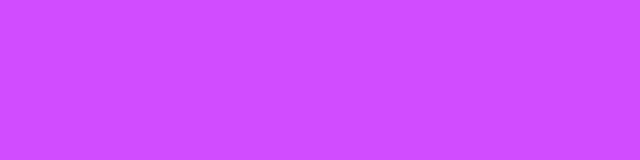
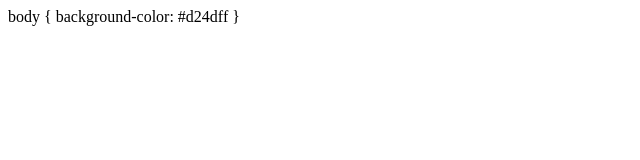
Before and after one commit to NmNxAx/NmNxAx.github.io, a plain HTML site: page index.html in a window 1280 px wide. Shown: the whole page, without its empty margins (0-640 px from the left). Drawn offline with Linux system fonts and the light colour scheme.

Commit message:
Update index.html

```diff
--- a/index.html
+++ b/index.html
@@ -1,13 +1,11 @@
 <!DOCTYPE html>
 <html>
-
 <head>
-<scripts type="text/javascript" src="script.js"></script>
 </head>
 
-<body style="margin: 0; background-color: #d24dff; overflow: hidden;">
-  <canvas></canvas>
-</body>
+body {
+background-color: #d24dff
+}
 
 
 </html>
```
